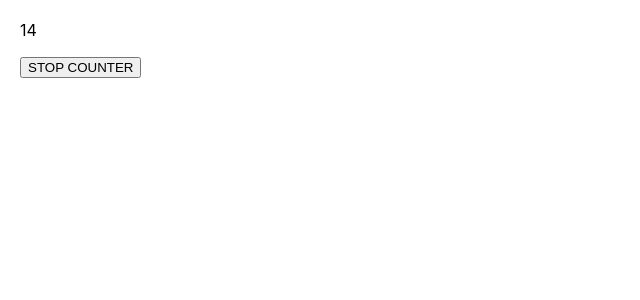
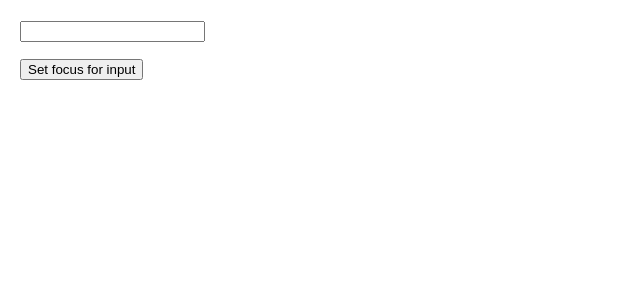
Before and after one commit to RobFyd/practice-in-react, a React (Create React App) app: page / in a window 1280 px wide. Shown: the top 300 px of the page, without its empty margins (0-640 px from the left). Built offline with nearby package versions, Linux system fonts and the light colour scheme; the HTML template or start-up script is replaced by a standard one.

Commit message:
useRef for input focus

```diff
--- a/src/App.js
+++ b/src/App.js
@@ -2,21 +2,14 @@ import { useState, useEffect, useRef } from 'react';
 import './App.css';
 
 function App() {
-  const [counter, setCounter] = useState(0);
-  const intervalId = useRef();
-
-  useEffect(() => {
-    intervalId.current = setInterval(() => {
-      setCounter(counter => counter + 1);
-    }, 1000);
-  }, []);
-
-  const stopCounter = () => clearInterval(intervalId.current);
+  const inputRef = useRef(null);
 
   return (
     <>
-      <p>{counter}</p>
-      <button onClick={stopCounter}>STOP COUNTER</button>
+      <p><input ref={inputRef} /></p>
+      <button onClick={() => inputRef.current.focus()}>
+        Set focus for input
+      </button>
     </>
   );
 }
```
